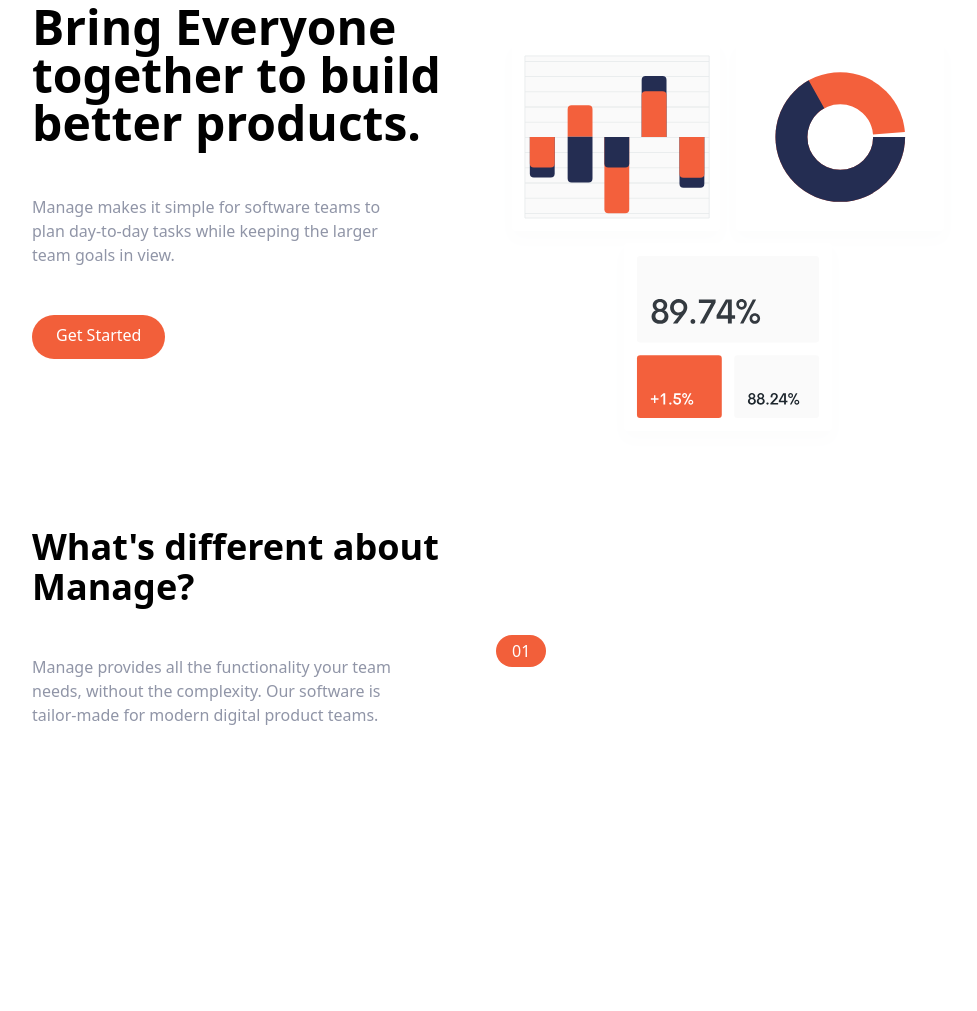
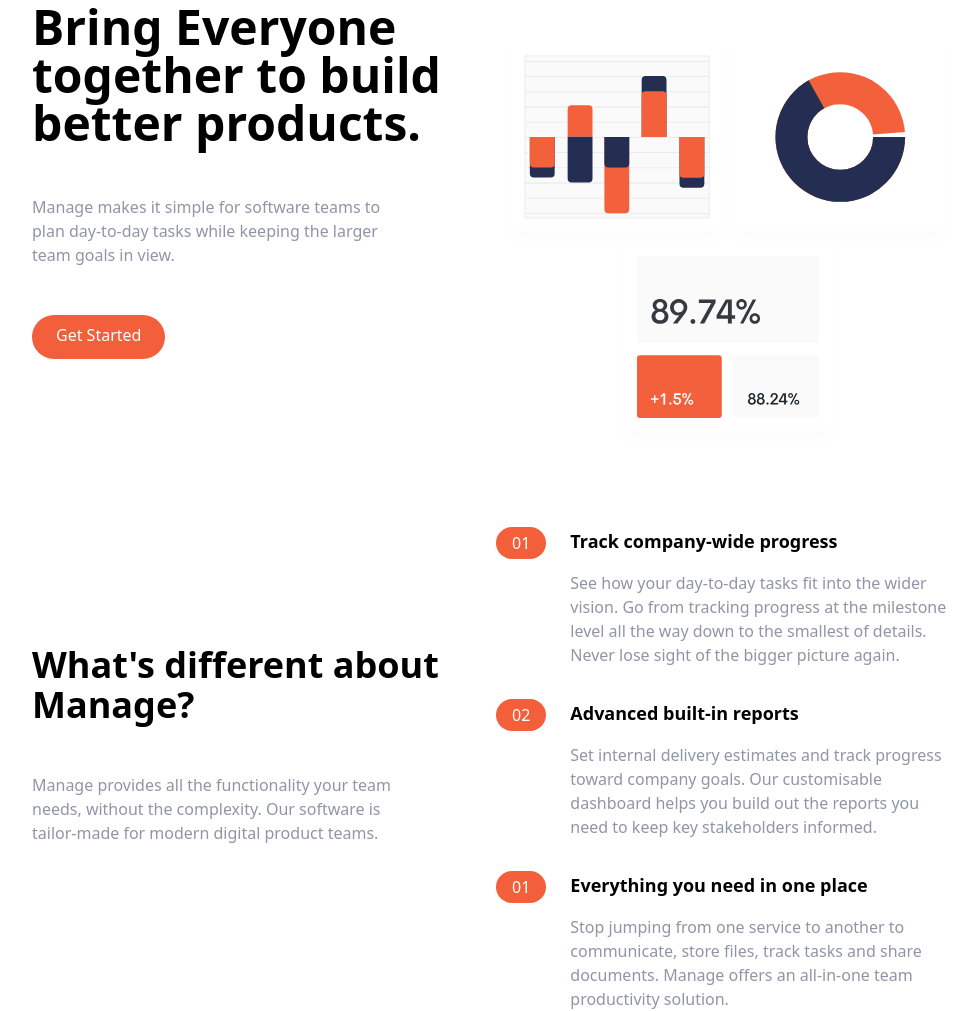
Before and after one commit to pratik-senapati/Manage-Landing-Page, a website: page dist/index.html in a window 1280 px wide. Shown: the part 129-1140 px from the top of the page, without its empty margins (144-1121 px from the left). Before the commit the page ends 904 px from the top, so only its background shows below. Drawn offline with Linux system fonts and the light colour scheme.

Commit message:
Finish features list
Added Features both small and large screens

```diff
--- a/dist/index.html
+++ b/dist/index.html
@@ -62,20 +62,94 @@
 
             </div>
             <div class="flex flex-col space-y-8 md:w-1/2">
-                <div class="flex-flex-col space-y-3 md:space-y-0 md:space-x-6 md:flex-row">
+                <!-- List Item 1 -->
+                <div
+                  class="flex flex-col space-y-3 md:space-y-0 md:space-x-6 md:flex-row"
+                >
+                  <!-- Heading -->
                   <div class="rounded-l-full bg-brightRedSupLight md:bg-transparent">
                     <div class="flex items-center space-x-2">
-                            <div class="px-4 py-2 rounded-full text-white md:py-1 bg-brightRed">
+                      <div
+                        class="px-4 py-2 text-white rounded-full md:py-1 bg-brightRed"
+                      >
                         01
                       </div>
                       <h3 class="text-base font-bold md:mb-4 md:hidden">
                         Track company-wide progress
                       </h3>
-
+                    </div>
                   </div>
 
+                  <div>
+                    <h3 class="hidden mb-4 text-lg font-bold md:block">
+                      Track company-wide progress
+                    </h3>
+                    <p class="text-darkGrayishBlue">
+                      See how your day-to-day tasks fit into the wider vision. Go from
+                    tracking progress at the milestone level all the way down to the
+                      smallest of details. Never lose sight of the bigger picture
+                      again.
+                    </p>
+                  </div>
                 </div>
 
+                <div
+                  class="flex flex-col space-y-3 md:space-y-0 md:space-x-6 md:flex-row"
+                >
+                  <!-- Heading -->
+                  <div class="rounded-l-full bg-brightRedSupLight md:bg-transparent">
+                    <div class="flex items-center space-x-2">
+                      <div
+                        class="px-4 py-2 text-white rounded-full md:py-1 bg-brightRed"
+                      >
+                        02
+                      </div>
+                      <h3 class="text-base font-bold md:mb-4 md:hidden">
+                        Advanced built-in reports
+                      </h3>
+                    </div>
+                  </div>
+
+                  <div>
+                    <h3 class="hidden mb-4 text-lg font-bold md:block">
+                        Advanced built-in reports
+                    </h3>
+                    <p class="text-darkGrayishBlue">
+                        Set internal delivery estimates and track progress toward company
+                        goals. Our customisable dashboard helps you build out the reports
+                        you need to keep key stakeholders informed.
+                    </p>
+                  </div>
+                </div>
+
+                <div
+                  class="flex flex-col space-y-3 md:space-y-0 md:space-x-6 md:flex-row"
+                >
+                  <!-- Heading -->
+                  <div class="rounded-l-full bg-brightRedSupLight md:bg-transparent">
+                    <div class="flex items-center space-x-2">
+                      <div
+                        class="px-4 py-2 text-white rounded-full md:py-1 bg-brightRed"
+                      >
+                        01
+                      </div>
+                      <h3 class="text-base font-bold md:mb-4 md:hidden">
+                        Everything you need in one place
+                      </h3>
+                    </div>
+                  </div>
+
+                  <div>
+                    <h3 class="hidden mb-4 text-lg font-bold md:block">
+                        Everything you need in one place
+                    </h3>
+                    <p class="text-darkGrayishBlue">
+                        Stop jumping from one service to another to communicate, store
+                        files, track tasks and share documents. Manage offers an
+                        all-in-one team productivity solution.
+                    </p>
+                  </div>
+                </div>
 
 
                 </div>
```
Also changed, not shown: README.md. Lines whose indentation alone changed are shown as unchanged.
